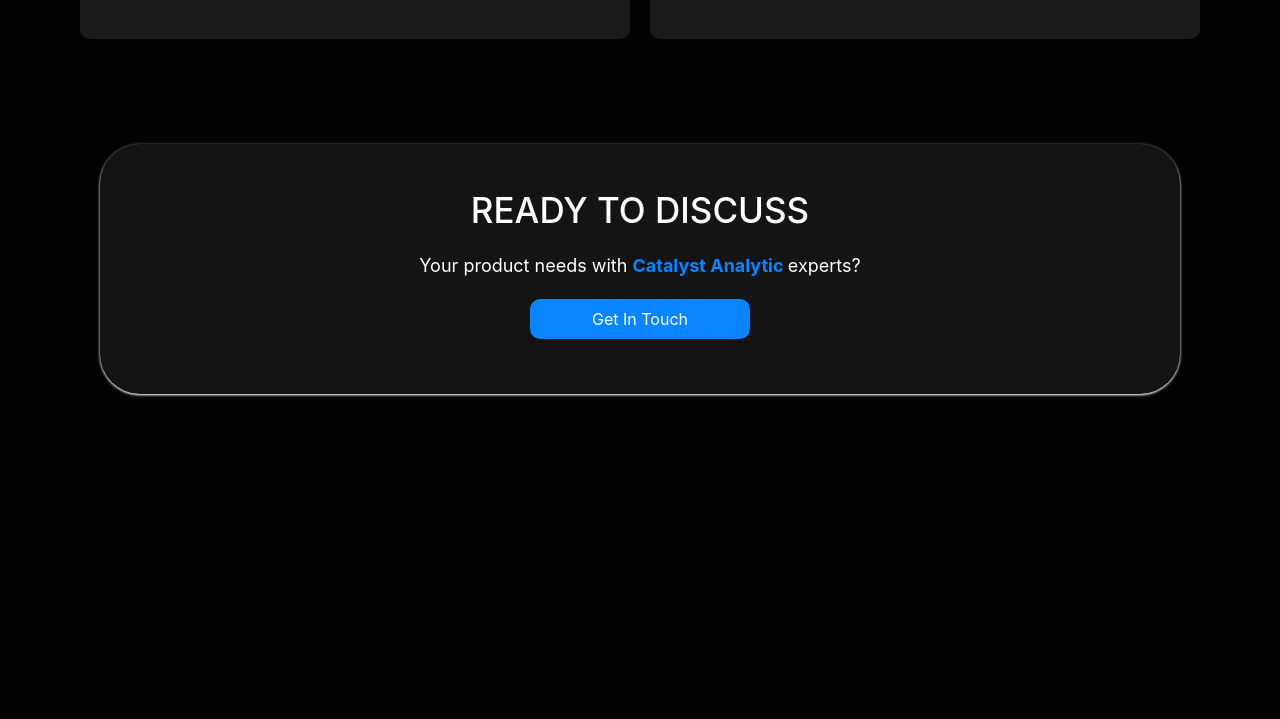
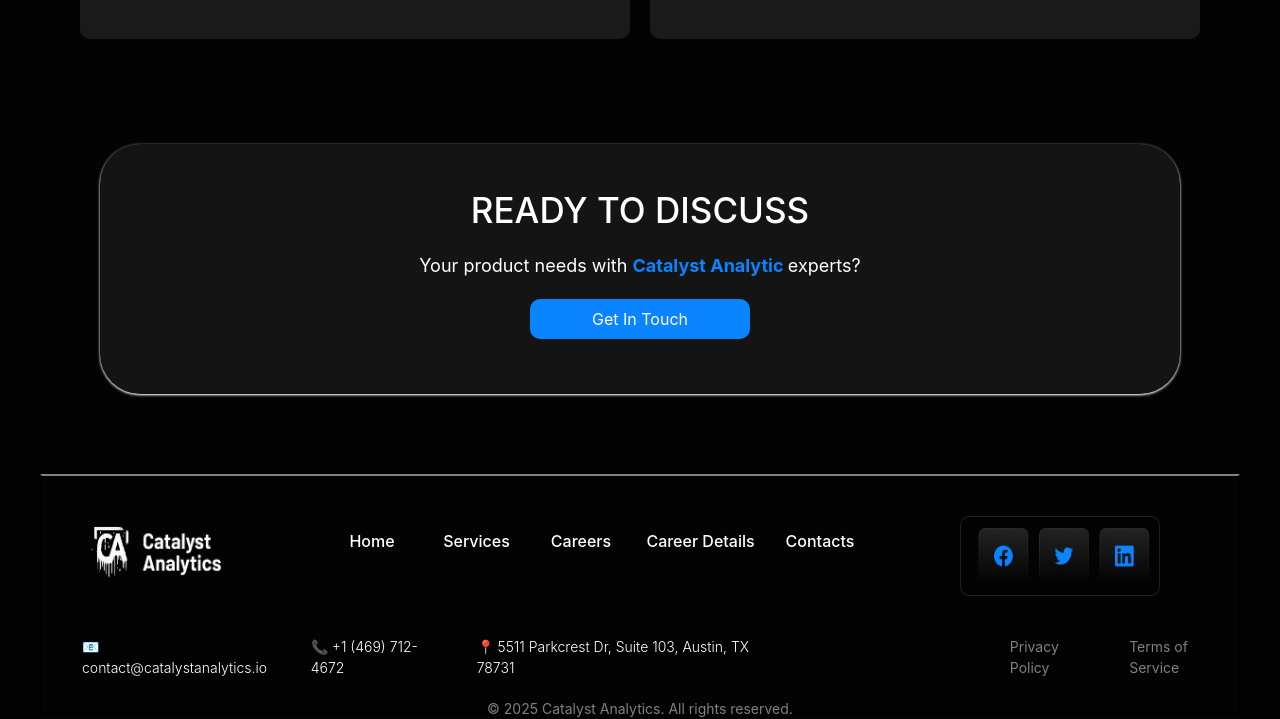
Before and after one commit to DBilol228/Week3examday, a website: page src/thirdpage.html in a window 1280 px wide. Shown: the part 1886-2605 px from the top of the page. Before the commit the page ends 2360 px from the top, so only its background shows below. Drawn offline with nearby package versions, Linux system fonts and the light colour scheme; files that its build step writes are made by us from their sources.

Commit message:
finished page 3

```diff
--- a/src/thirdpage.html
+++ b/src/thirdpage.html
@@ -325,5 +325,66 @@
             </div>
         </div>
     </div>
+
+    <div class="hidden lg:block max-w-[1200px] m-auto">
+        <div class="w-[100%] h-[240px] bg-[#030303] border-2 border-t-[gray]">
+            <div class="flex gap-[20px]">
+                <img src="./images/Logo.png" class="mt-[40px] ml-[40px] w-[140px] h-[70px]" alt="LOGO">
+                <div class="mt-[50px] ml-[80px]">
+                    <a href="../index.html">
+                        <button class="text-[white] text-[16px] w-[100px] h-[30px] font-medium hover:text-[#0A84FF]">Home</button>
+                    </a>
+                    <a href="../src/secondpage.html">
+                        <button class="text-[white] text-[16px] w-[100px] h-[30px] font-medium hover:text-[#0A84FF]">Services</button>
+                    </a>
+                    <a href="../src/thirdpage.html">
+                        <button class="text-[white] text-[16px] w-[100px] h-[30px] font-medium hover:text-[#0A84FF]">Careers</button>
+                    </a>
+                    <a href="../src/fourthpage.html">
+                        <button class="text-[white] text-[16px] w-[130px] h-[30px] font-medium hover:text-[#0A84FF]">Career Details</button>
+                    </a>
+                    <a href="../src/fivethpage.html">
+                        <button class="text-[white] text-[16px] w-[100px] h-[30px] font-medium hover:text-[#0A84FF]">Contacts</button>
+                    </a>
+                </div>
+                <img src="./images/Sub Container.png" class="w-[200px] h-[80px] mt-[40px] ml-[70px]" alt="">
+            </div>
+            <div class="flex gap-[30px] mt-[40px] ml-[40px]">
+                <p class="text-[white] text-[14px] font-light">📧 contact@catalystanalytics.io</p>
+                <p class="text-[white] text-[14px] font-light">📞 +1 (469) 712-4672</p>
+                <p class="text-[white] text-[14px] font-light">📍 5511 Parkcrest Dr, Suite 103, Austin, TX 78731</p>
+                <p class="text-[gray] text-[14px] ml-[200px]">Privacy Policy</p>
+                <p class="text-[gray] text-[14px]">Terms of Service</p>
+            </div>
+            <p class="text-[gray] text-[14px] text-center mt-[20px]">© 2025 Catalyst Analytics. All rights reserved.</p>
+        </div>
+    </div>
+
+    <div class="lg:hidden max-w-[500px] m-auto">
+        <div class="w-[100%] h-[440px] bg-[#030303] border-2 border-t-[gray]">
+            <img src="./images/Logo.png" class="mx-auto mt-[30px]" alt="">
+            <div class="text-center mt-[20px]">
+                <a href="../index.html">
+                    <button class="text-[white] text-[16px] w-[100px] h-[30px] font-medium hover:text-[#0A84FF]">Home</button>
+                </a>
+                <a href="../src/secondpage.html">
+                    <button class="text-[white] text-[16px] w-[100px] h-[30px] font-medium hover:text-[#0A84FF]">Services</button>
+                </a>
+                <a href="../src/thirdpage.html">
+                    <button class="text-[white] text-[16px] w-[100px] h-[30px] font-medium hover:text-[#0A84FF]">Careers</button>
+                </a>
+                <a href="../src/fourthpage.html">
+                    <button class="text-[white] text-[16px] w-[130px] h-[30px] font-medium hover:text-[#0A84FF]">Career Details</button>
+                </a>
+                <a href="../src/fivethpage.html">
+                    <button class="text-[white] text-[16px] w-[100px] h-[30px] font-medium hover:text-[#0A84FF]">Contacts</button>
+                </a>
+            </div>
+                <p class="text-[white] text-[14px] font-light text-center mt-[20px]">📧 contact@catalystanalytics.io</p>
+                <p class="text-[white] text-[14px] font-light text-center mt-[10px]">📞 +1 (469) 712-4672</p>
+                <p class="text-[white] text-[14px] font-light text-center mt-[10px]">📍 5511 Parkcrest Dr, Suite 103, Austin, TX 78731</p>
+                <img src="./images/Sub Container.png" class="mt-[30px] mx-auto" alt="">
+        </div>
+    </div>
 </body>
 </html>
```
